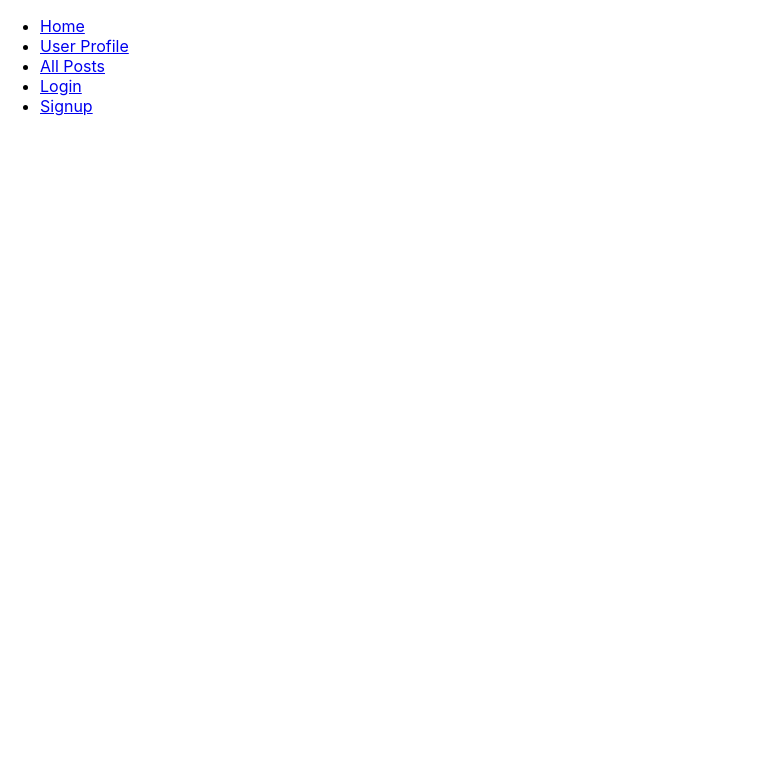
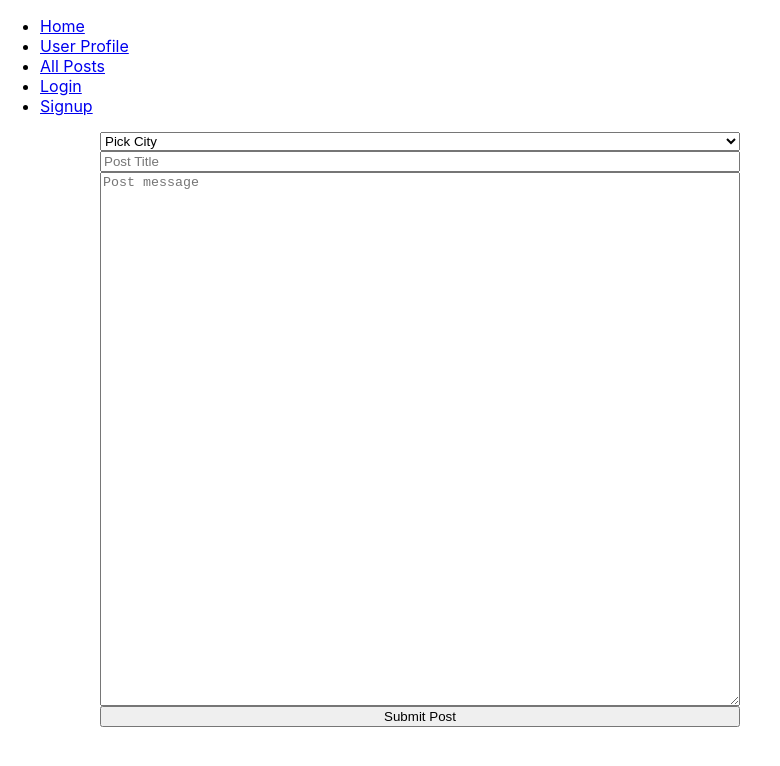
Before and after one commit to rhear0yishere/Project2--Wayfarer, a React (Create React App) app in the folder project2-app/: page /NewPost in a window 1280 px wide. Shown: the top 766 px of the page, without its empty margins (0-780 px from the left). Built offline with nearby package versions, Linux system fonts and the light colour scheme.

Commit message:
added newPost route and form

```diff
--- a/project2-app/src/components/AllPosts.js
+++ b/project2-app/src/components/AllPosts.js
@@ -1,10 +1,12 @@
 import React, { Component } from 'react';
 import SFCityContainer from '../containers/SFCityContainer'
-import CitiesList from './CitiesList';
+import { Link } from 'react-router-dom';
+
 class AllPosts extends Component {
   render() {
     return (
       <div>
+      <li><Link to={'/NewPost'}>New Post</Link></li>
       <SFCityContainer />
       </div>
     );
--- a/project2-app/src/components/MainPost.js
+++ b/project2-app/src/components/MainPost.js
@@ -2,9 +2,16 @@ import React, { Component } from 'react';
 
 class MainPost extends Component {
   render() {
+
+    let list = ['Seattle', 'Seattle', 'SF']
+    for (var i=0; i<=list.length;i++){
+      if (list[i]===this.props.title){
+        console.log(list[i])
+      }
+    }
     return (
       <div>
-          <h1>MainPost</h1>
+          <h1>{this.props.title}</h1>
           <p>Main Post Text</p>
       </div>
     );
--- /dev/null
+++ b/project2-app/src/components/NewPost.js
@@ -0,0 +1,48 @@
+import React, { Component } from 'react';
+
+class NewPost extends Component {
+  state = {
+    message: '',
+    title: ''
+  };
+
+
+  onFormSubmit = (event) => {
+    event.preventDefault();
+  }
+
+  render() {
+    return (
+      <div>
+        <form className="postForm"  onSubmit={ this.onFormSubmit }>
+        <select name="Cities">
+            <option value="None">Pick City</option>
+            <option value="Seattle">Seattle</option>
+            <option value="San Francisco">San Francisco</option>
+            <option value="London">London</option>
+        </select>
+        <input
+         className= "postTitle"
+         value={ this.state.title }
+         onChange={ this.onInputChange }
+         placeholder="Post Title"
+         type="text"
+
+        />
+          <textarea
+            className= "postText"
+            value={ this.state.message }
+            onChange={ this.onInputChange }
+            placeholder="Post message"
+            type="text"
+          />
+          <button
+            type="submit"
+            className="btn">Submit Post</button>
+        </form>
+      </div>
+    );
+  }
+}
+
+export default NewPost;
--- a/project2-app/src/config/routes.js
+++ b/project2-app/src/config/routes.js
@@ -6,6 +6,7 @@ import AllPosts from '../components/AllPosts'
 import LoginPage from '../components/LoginPage'
 import SignupPage from '../components/SignupPage'
 import SFCityContainer from '../containers/SFCityContainer';
+import NewPost from '../components/NewPost'
 
 
 export default (
@@ -16,6 +17,8 @@ export default (
       <Route path='/Login' component={ LoginPage } />
       <Route path='/Signup' component={ SignupPage } />
       <Route path='/SF' component={ SFCityContainer } />
+      <Route path='/NewPost' component={ NewPost } />
+
 
 
 
--- a/project2-app/src/containers/PostContainer.js
+++ b/project2-app/src/containers/PostContainer.js
@@ -2,15 +2,20 @@ import React, { Component } from 'react';
 import MainPost from '../components/MainPost'
 
 class PostContainer extends Component {
+
+
+
   render() {
-    let list = []
-    for (var i=0; i<3; i++){
-      list.push( <MainPost/>)
-    }
+    // let list = []
+    // for (var i=0; i<3; i++){
+    //   list.push( <MainPost/>)
+    // }
+
 
     return (
       <div>
-          {list}
+          <p>{this.props.title}</p>
+          <MainPost title= {this.props.title}/>
       </div>
     );
   }
--- a/project2-app/src/containers/SFCityContainer.js
+++ b/project2-app/src/containers/SFCityContainer.js
@@ -45,6 +45,7 @@ changeSanFran= () => {
   <div>
 
     <div className= "citiesList">
+    <h1>Cities</h1>
         <ul>
           <button className={"button"} onClick={this.changeSeattle}>Seattle</button>
           <button className={"button"} onClick={this.changeLondon}>London</button>
@@ -57,7 +58,7 @@ changeSanFran= () => {
 
       <div className ="mainCity">
           <SFCityInfo title ={this.state.title} description= {this.state.description} imagePath={this.state.imagePath}/>
-          <PostContainer/>
+          <PostContainer title ={this.state.title}/>
       </div>
 
 
--- a/project2-app/src/index.css
+++ b/project2-app/src/index.css
@@ -37,3 +37,15 @@ code {
   margin-left: 400px;
 
 }
+
+.postText{
+  padding-right: 500px;
+  padding-bottom: 500px;
+}
+
+.postForm{
+  display: flex;
+  flex-direction: column;
+  width: 50%;
+  margin-left:100px;
+}
```
Also changed, not shown: 1 other file (tests, documents, lock files or other folders).
